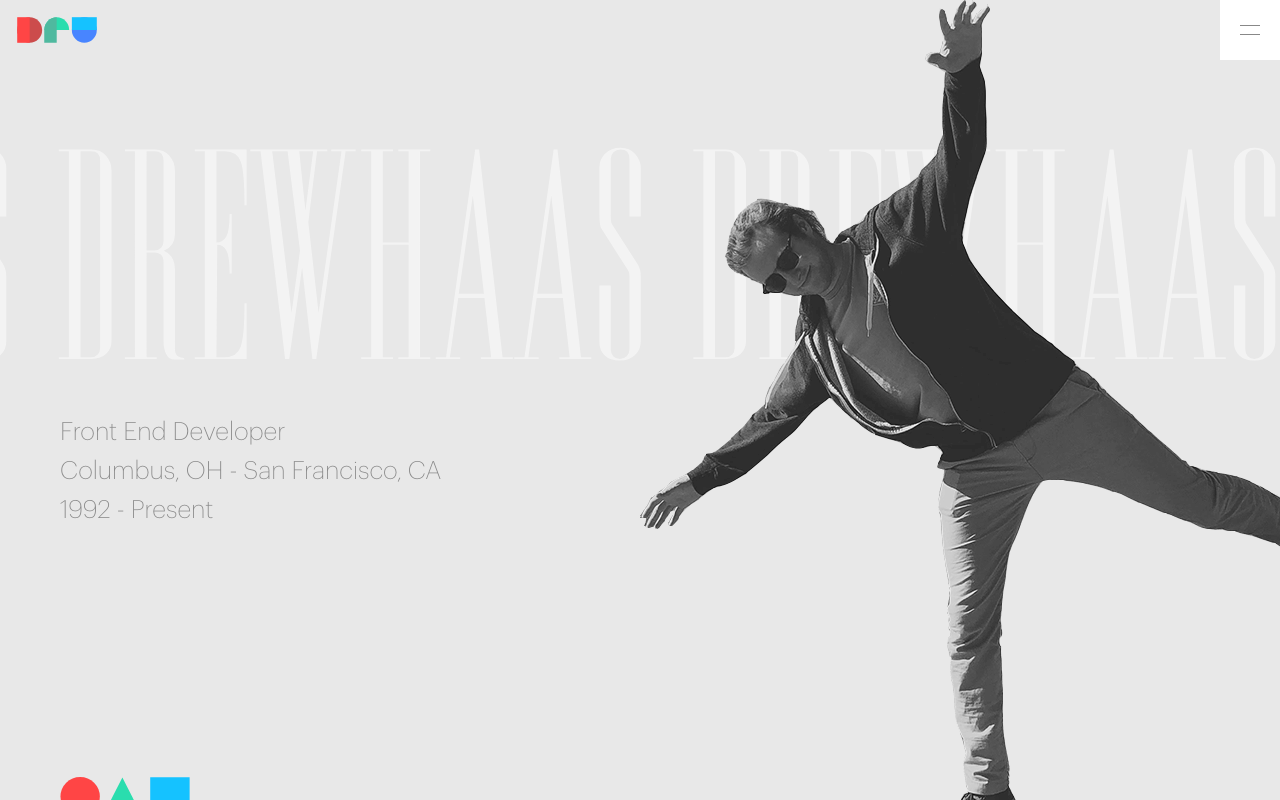
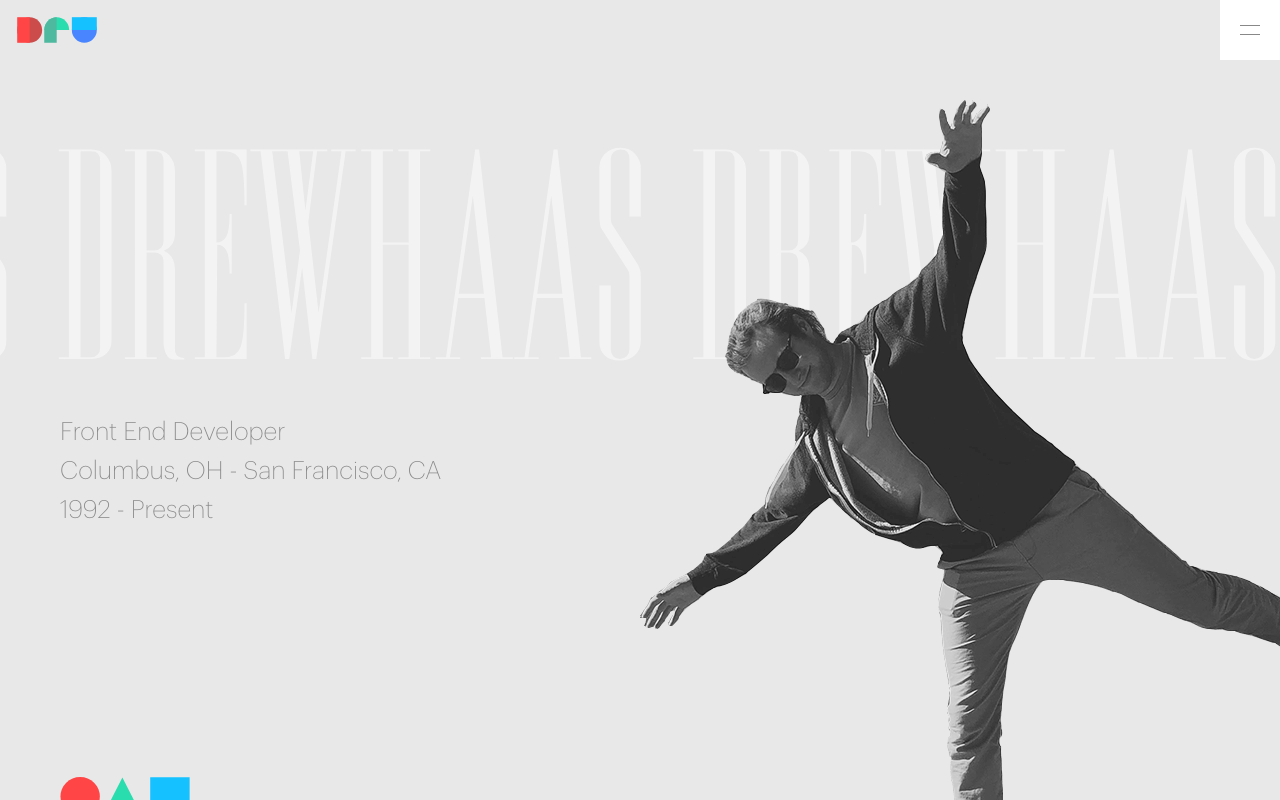
Before and after one commit to drew-haas/drewhaas.com-v2, a Vue app: page / in a window 1280 px wide. Shown: the top 800 px of the page. Built offline with nearby package versions, Linux system fonts and the light colour scheme.

Commit message:
adjust styles

```diff
--- a/src/scss/pages/_home.scss
+++ b/src/scss/pages/_home.scss
@@ -111,4 +111,11 @@
             width: calc(100% + 60px);
         }
     }
+
+    .scroll-image {
+        position: absolute;
+        right: 0;
+        top: 100px;
+        width: 50%;
+    }
 }
--- a/src/vue/pages/Home.vue
+++ b/src/vue/pages/Home.vue
@@ -87,7 +87,7 @@ export default {
                 });
 
                 TweenMax.to(this.slidingText, 2, {
-                    x: -scrollTop ,
+                    x: -scrollTop,
                     opacity: opacity,
                     ease: Expo.easeOut
                 })
@@ -104,12 +104,3 @@ export default {
     }
 };
 </script>
-
-<style lang="scss">
-.scroll-image {
-    position: absolute;
-    right: 0;
-    top: 0;
-    width: 50%;
-}
-</style>
```
